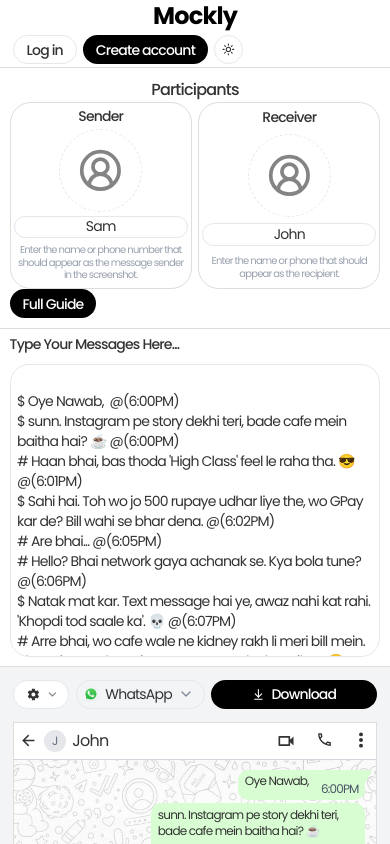
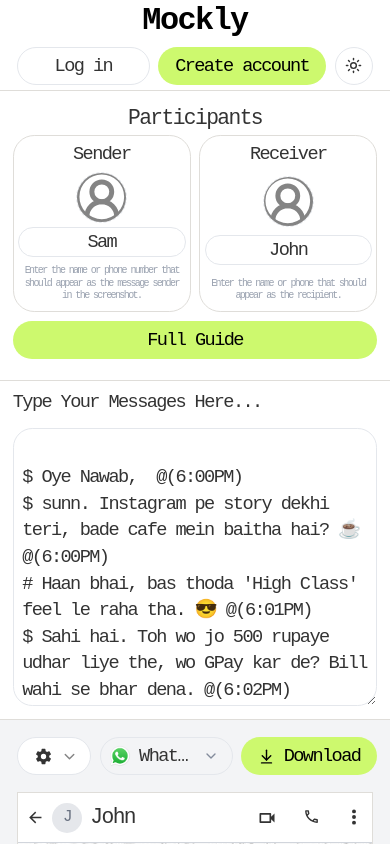
Before and after one commit to Anurag0577/Mockly---DM-screenshot-generator, a React (Vite) app in the folder frontend/: page / in a window 390 px wide. Shown: the top 844 px of the page. Built offline with nearby package versions, Linux system fonts and the light colour scheme.

Commit message:
Fix responsiveness and change website design.

```diff
--- a/frontend/src/components/HowToUsePopup.jsx
+++ b/frontend/src/components/HowToUsePopup.jsx
@@ -14,7 +14,7 @@ export default function HowToUsePopup() {
   return (
     <Dialog>
       <DialogTrigger asChild>
-        <Button variant="default" >Full Guide</Button>
+        <Button variant="default" className="w-full my-2 md:my-0" >Full Guide</Button>
       </DialogTrigger>
       <DialogContent
         className="flex flex-col gap-0 p-0 sm:max-h-[min(640px,80vh)] sm:max-w-lg [&>button:last-child]:top-3.5">
--- a/frontend/src/components/LoginDialogueBox.jsx
+++ b/frontend/src/components/LoginDialogueBox.jsx
@@ -49,7 +49,7 @@ export default function LoginDialogueBox() {
   return (
     <Dialog open={open} onOpenChange={setOpen} >
       <DialogTrigger asChild>
-        <Button variant="outline">Log in</Button>
+        <Button variant="outline" className="flex-1 md:flex-none">Log in</Button>
       </DialogTrigger>
       <DialogContent>
         <div className="flex flex-col items-center gap-2">
--- a/frontend/src/components/MassegeField.jsx
+++ b/frontend/src/components/MassegeField.jsx
@@ -101,7 +101,7 @@ $ Natak mat kar. Text message hai ye, awaz nahi kat rahi. 'Khopdi tod saale ka'.
       <Textarea
         id={id}
         placeholder={`< Your message here @(time)\n> Receiver's message`}
-        className="flex-1 resize-none overflow-auto p-2"
+        className="flex-1 md:resize-none overflow-auto p-2"
         value={inputText}
         onChange={e => setInputText(e.target.value)}
       />
--- a/frontend/src/components/ParticipantAvatar.jsx
+++ b/frontend/src/components/ParticipantAvatar.jsx
@@ -225,7 +225,7 @@ export default function ParticipantAvatar({ type = 'sender' }) {
       <div className="relative inline-flex">
         {/* Drop area - uses finalImageUrl */}
         <button
-          className="relative flex size-26 items-center justify-center overflow-hidden rounded-full border border-dashed border-input transition-colors outline-none hover:bg-accent/50 focus-visible:border-ring focus-visible:ring-[3px] focus-visible:ring-ring/50 has-disabled:pointer-events-none has-disabled:opacity-50 has-[img]:border-none data-[dragging=true]:bg-accent/50"
+          className="relative flex size-12 md:size-26 items-center justify-center overflow-hidden rounded-full border border-dashed border-input transition-colors outline-none hover:bg-accent/50 focus-visible:border-ring focus-visible:ring-[3px] focus-visible:ring-ring/50 has-disabled:pointer-events-none has-disabled:opacity-50 has-[img]:border-none data-[dragging=true]:bg-accent/50"
           onClick={openFileDialog}
           onDragEnter={handleDragEnter}
           onDragLeave={handleDragLeave}
--- a/frontend/src/index.css
+++ b/frontend/src/index.css
@@ -4,42 +4,43 @@
 @custom-variant dark (&:is(.dark *));
 
 :root {
-  --background: oklch(1.0000 0 0);
-  --foreground: oklch(0.3211 0 0);
-  --card: oklch(1.0000 0 0);
-  --card-foreground: oklch(0.3211 0 0);
-  --popover: oklch(1.0000 0 0);
-  --popover-foreground: oklch(0.3211 0 0);
-  --primary: oklch(0 0 0);
-  --primary-foreground: oklch(1.0000 0 0);
-  --secondary: oklch(0 0 0);
-  --secondary-foreground: oklch(1.0000 0 0);
-  --muted: oklch(0.9846 0.0017 247.8389);
-  --muted-foreground: oklch(0.5471 0.0321 263.2921);
-  --accent: oklch(0.8975 0.0042 91.4501);
-  --accent-foreground: oklch(0 0 0);
-  --destructive: oklch(0.6496 0.2362 26.9032);
-  --destructive-foreground: oklch(1.0000 0 0);
-  --border: oklch(0.8980 0.0058 84.5676);
-  --input: oklch(0.9271 0.0075 260.7315);
-  --ring: oklch(0.8046 0.0043 91.4561);
-  --chart-1: oklch(0.6225 0.2041 259.9027);
-  --chart-2: oklch(0.5469 0.2507 262.8085);
-  --chart-3: oklch(0.4902 0.2693 263.7106);
-  --chart-4: oklch(0.4234 0.2370 263.9162);
-  --chart-5: oklch(0.3742 0.1844 263.9420);
-  --sidebar: oklch(0.9846 0.0017 247.8389);
-  --sidebar-foreground: oklch(0.3211 0 0);
-  --sidebar-primary: oklch(0.6225 0.2041 259.9027);
-  --sidebar-primary-foreground: oklch(1.0000 0 0);
-  --sidebar-accent: oklch(0.9510 0.0267 237.5723);
-  --sidebar-accent-foreground: oklch(0.3742 0.1844 263.9420);
-  --sidebar-border: oklch(0.9271 0.0075 260.7315);
-  --sidebar-ring: oklch(0.6225 0.2041 259.9027);
-  --font-sans: Inter, sans-serif;
-  --font-serif: Source Serif 4, serif;
-  --font-mono: JetBrains Mono, monospace;
-  --radius: 1.3rem;
+  font-size: 133%;
+  --background: #ffffff;
+  --foreground: #333333;
+  --card: #ffffff;
+  --card-foreground: #333333;
+  --popover: #ffffff;
+  --popover-foreground: #333333;
+  --primary: #cdf96e;
+  --primary-foreground: #000000;
+  --secondary: #000000;
+  --secondary-foreground: #ffffff;
+  --muted: #f9fafb;
+  --muted-foreground: #677184;
+  --accent: #deddda;
+  --accent-foreground: #000000;
+  --destructive: #ff3434;
+  --destructive-foreground: #ffffff;
+  --border: #dfddd9;
+  --input: #e4e7ec;
+  --ring: #c0bfbc;
+  --chart-1: #3280ff;
+  --chart-2: #115cff;
+  --chart-3: #0040f5;
+  --chart-4: #0131cc;
+  --chart-5: #0830a0;
+  --sidebar: #f9fafb;
+  --sidebar-foreground: #333333;
+  --sidebar-primary: #3280ff;
+  --sidebar-primary-foreground: #ffffff;
+  --sidebar-accent: #dff2ff;
+  --sidebar-accent-foreground: #0830a0;
+  --sidebar-border: #e4e7ec;
+  --sidebar-ring: #3280ff;
+  --font-sans: Geist Mono, ui-monospace, monospace;
+  --font-serif: Geist Mono, ui-monospace, monospace;
+  --font-mono: Geist Mono, ui-monospace, monospace;
+  --radius: 1rem;
   --shadow-x: 0;
   --shadow-y: 1px;
   --shadow-blur: 8px;
@@ -54,47 +55,54 @@
   --shadow-lg: 0 1px 8px -1.5px hsl(0 0% 0% / 0.00), 0 4px 6px -2.5px hsl(0 0% 0% / 0.00);
   --shadow-xl: 0 1px 8px -1.5px hsl(0 0% 0% / 0.00), 0 8px 10px -2.5px hsl(0 0% 0% / 0.00);
   --shadow-2xl: 0 1px 8px -1.5px hsl(0 0% 0% / 0.00);
-  --tracking-normal: -0.05em;
+  --tracking-normal: -0.075em;
   --spacing: 0.2rem;
 }
 
+@media (min-width: 728px) {
+    :root {
+        /* This rule only applies when the screen is 1024px wide or greater */
+        font-size: 150%;
+    }
+}
+
 .dark {
-  --background: oklch(0.2686 0 0);
-  --foreground: oklch(0.9219 0 0);
-  --card: oklch(0.2686 0 0);
-  --card-foreground: oklch(0.9219 0 0);
-  --popover: oklch(0.2686 0 0);
-  --popover-foreground: oklch(0.9219 0 0);
-  --primary: oklch(1.0000 0 0);
-  --primary-foreground: oklch(0 0 0);
-  --secondary: oklch(1.0000 0 0);
-  --secondary-foreground: oklch(0 0 0);
-  --muted: oklch(0.2393 0 0);
-  --muted-foreground: oklch(0.7155 0 0);
-  --accent: oklch(0.8046 0.0043 91.4561);
-  --accent-foreground: oklch(0 0 0);
-  --destructive: oklch(0.6496 0.2362 26.9032);
-  --destructive-foreground: oklch(1.0000 0 0);
-  --border: oklch(0.3715 0 0);
-  --input: oklch(0.3715 0 0);
-  --ring: oklch(0.9706 0.0017 67.8024);
-  --chart-1: oklch(0.7122 0.1526 254.9868);
-  --chart-2: oklch(0.6225 0.2041 259.9027);
-  --chart-3: oklch(0.5469 0.2507 262.8085);
-  --chart-4: oklch(0.4902 0.2693 263.7106);
-  --chart-5: oklch(0.4234 0.2370 263.9162);
-  --sidebar: oklch(0.2046 0 0);
-  --sidebar-foreground: oklch(0.9219 0 0);
-  --sidebar-primary: oklch(0.6225 0.2041 259.9027);
-  --sidebar-primary-foreground: oklch(1.0000 0 0);
-  --sidebar-accent: oklch(0.3742 0.1844 263.9420);
-  --sidebar-accent-foreground: oklch(0.8820 0.0588 253.9688);
-  --sidebar-border: oklch(0.3715 0 0);
-  --sidebar-ring: oklch(0.6225 0.2041 259.9027);
-  --font-sans: Inter, sans-serif;
-  --font-serif: Source Serif 4, serif;
-  --font-mono: JetBrains Mono, monospace;
-  --radius: 1.3rem;
+  --background: #171717;
+  --foreground: #e5e5e5;
+  --card: #262626;
+  --card-foreground: #e5e5e5;
+  --popover: #262626;
+  --popover-foreground: #e5e5e5;
+  --primary: #cdf96e;
+  --primary-foreground: #000000;
+  --secondary: #ffffff;
+  --secondary-foreground: #000000;
+  --muted: #1f1f1f;
+  --muted-foreground: #a3a3a3;
+  --accent: #c0bfbc;
+  --accent-foreground: #000000;
+  --destructive: #ff3434;
+  --destructive-foreground: #ffffff;
+  --border: #404040;
+  --input: #404040;
+  --ring: #f6f5f4;
+  --chart-1: #5ba4ff;
+  --chart-2: #3280ff;
+  --chart-3: #115cff;
+  --chart-4: #0040f5;
+  --chart-5: #0131cc;
+  --sidebar: #171717;
+  --sidebar-foreground: #e5e5e5;
+  --sidebar-primary: #3280ff;
+  --sidebar-primary-foreground: #ffffff;
+  --sidebar-accent: #0830a0;
+  --sidebar-accent-foreground: #bedbff;
+  --sidebar-border: #404040;
+  --sidebar-ring: #3280ff;
+  --font-sans: Geist Mono, ui-monospace, monospace;
+  --font-serif: Geist Mono, ui-monospace, monospace;
+  --font-mono: Geist Mono, ui-monospace, monospace;
+  --radius: 1rem;
   --shadow-x: 0;
   --shadow-y: 1px;
   --shadow-blur: 8px;
@@ -109,6 +117,74 @@
   --shadow-lg: 0 1px 8px -1.5px hsl(0 0% 0% / 0.00), 0 4px 6px -2.5px hsl(0 0% 0% / 0.00);
   --shadow-xl: 0 1px 8px -1.5px hsl(0 0% 0% / 0.00), 0 8px 10px -2.5px hsl(0 0% 0% / 0.00);
   --shadow-2xl: 0 1px 8px -1.5px hsl(0 0% 0% / 0.00);
+}
+
+@theme inline {
+  --color-background: var(--background);
+  --color-foreground: var(--foreground);
+  --color-card: var(--card);
+  --color-card-foreground: var(--card-foreground);
+  --color-popover: var(--popover);
+  --color-popover-foreground: var(--popover-foreground);
+  --color-primary: var(--primary);
+  --color-primary-foreground: var(--primary-foreground);
+  --color-secondary: var(--secondary);
+  --color-secondary-foreground: var(--secondary-foreground);
+  --color-muted: var(--muted);
+  --color-muted-foreground: var(--muted-foreground);
+  --color-accent: var(--accent);
+  --color-accent-foreground: var(--accent-foreground);
+  --color-destructive: var(--destructive);
+  --color-destructive-foreground: var(--destructive-foreground);
+  --color-border: var(--border);
+  --color-input: var(--input);
+  --color-ring: var(--ring);
+  --color-chart-1: var(--chart-1);
+  --color-chart-2: var(--chart-2);
+  --color-chart-3: var(--chart-3);
+  --color-chart-4: var(--chart-4);
+  --color-chart-5: var(--chart-5);
+  --color-sidebar: var(--sidebar);
+  --color-sidebar-foreground: var(--sidebar-foreground);
+  --color-sidebar-primary: var(--sidebar-primary);
+  --color-sidebar-primary-foreground: var(--sidebar-primary-foreground);
+  --color-sidebar-accent: var(--sidebar-accent);
+  --color-sidebar-accent-foreground: var(--sidebar-accent-foreground);
+  --color-sidebar-border: var(--sidebar-border);
+  --color-sidebar-ring: var(--sidebar-ring);
+
+  --font-sans: var(--font-sans);
+  --font-mono: var(--font-mono);
+  --font-serif: var(--font-serif);
+
+  --radius-sm: calc(var(--radius) - 4px);
+  --radius-md: calc(var(--radius) - 2px);
+  --radius-lg: var(--radius);
+  --radius-xl: calc(var(--radius) + 4px);
+
+  --shadow-2xs: var(--shadow-2xs);
+  --shadow-xs: var(--shadow-xs);
+  --shadow-sm: var(--shadow-sm);
+  --shadow: var(--shadow);
+  --shadow-md: var(--shadow-md);
+  --shadow-lg: var(--shadow-lg);
+  --shadow-xl: var(--shadow-xl);
+  --shadow-2xl: var(--shadow-2xl);
+
+  --tracking-tighter: calc(var(--tracking-normal) - 0.05em);
+  --tracking-tight: calc(var(--tracking-normal) - 0.025em);
+  --tracking-normal: var(--tracking-normal);
+  --tracking-wide: calc(var(--tracking-normal) + 0.025em);
+  --tracking-wider: calc(var(--tracking-normal) + 0.05em);
+  --tracking-widest: calc(var(--tracking-normal) + 0.1em);
+}
+
+body {
+  letter-spacing: var(--tracking-normal);
+}
+
+body {
+  letter-spacing: var(--tracking-normal);
 }
 
 @theme inline {
@@ -212,15 +288,15 @@ body {
     @apply bg-background text-foreground;
   }
 }
-
-h1, h2 , h3, h4 {
-    font-family: "Poppins", sans-serif;
-    font-weight: 500;
-    font-style: normal;
-}
-
-div{
-    font-family: "Poppins", sans-serif;
-    /* font-weight: 300; */
-    font-style: normal;
-}
+/*  */
+/* h1, h2 , h3, h4 { */
+    /* font-family: "Poppins", sans-serif; */
+    /* font-weight: 500; */
+    /* font-style: normal; */
+/* } */
+/*  */
+/* div{ */
+    /* font-family: "Poppins", sans-serif; */
+    font-weight: 300;
+    /* font-style: normal; */
+/* } */
```
Also changed, not shown: frontend/src/components/BuyCredits.jsx (+5 -5 lines), 1 other file (tests, documents, lock files or other folders).
